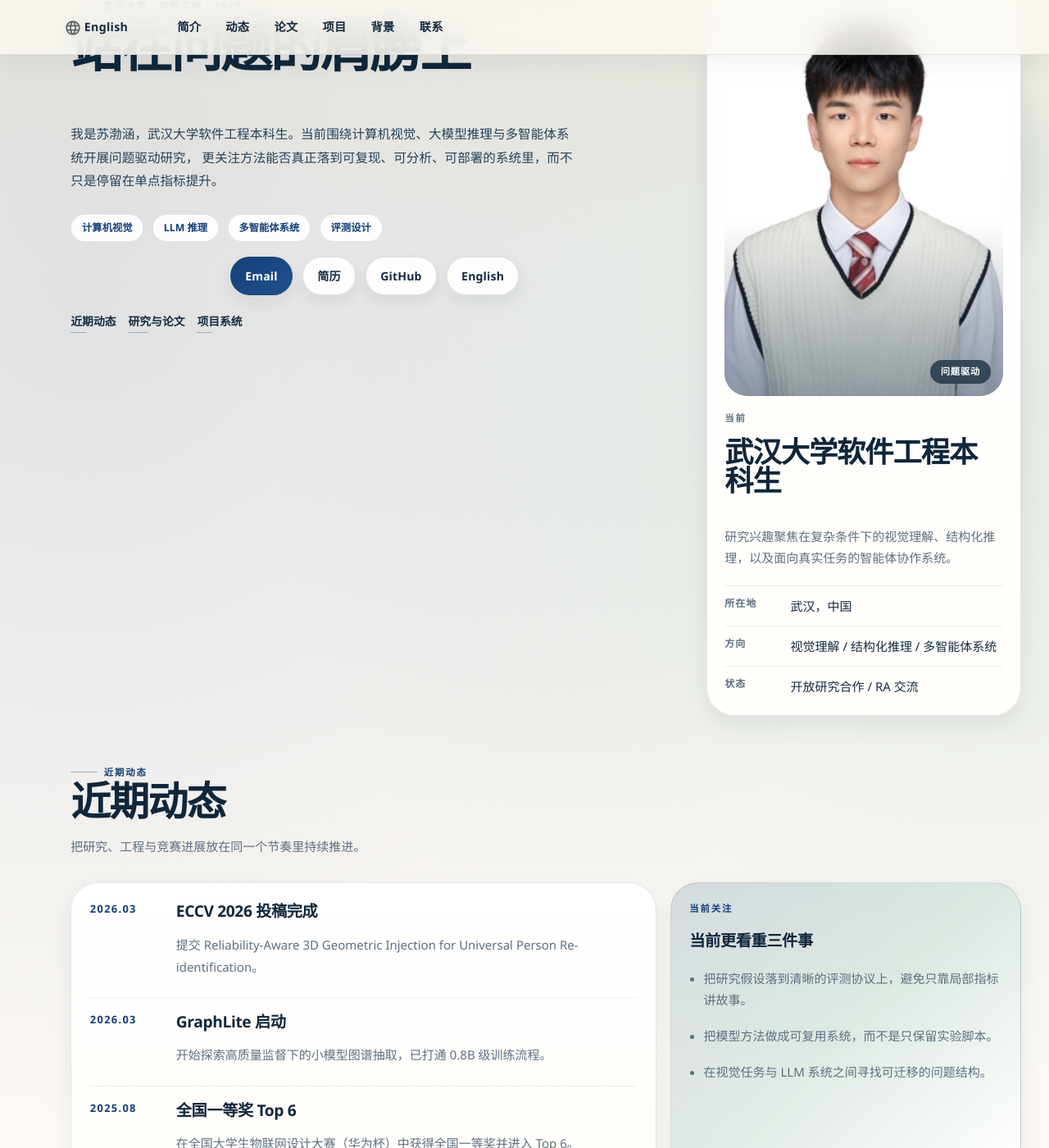
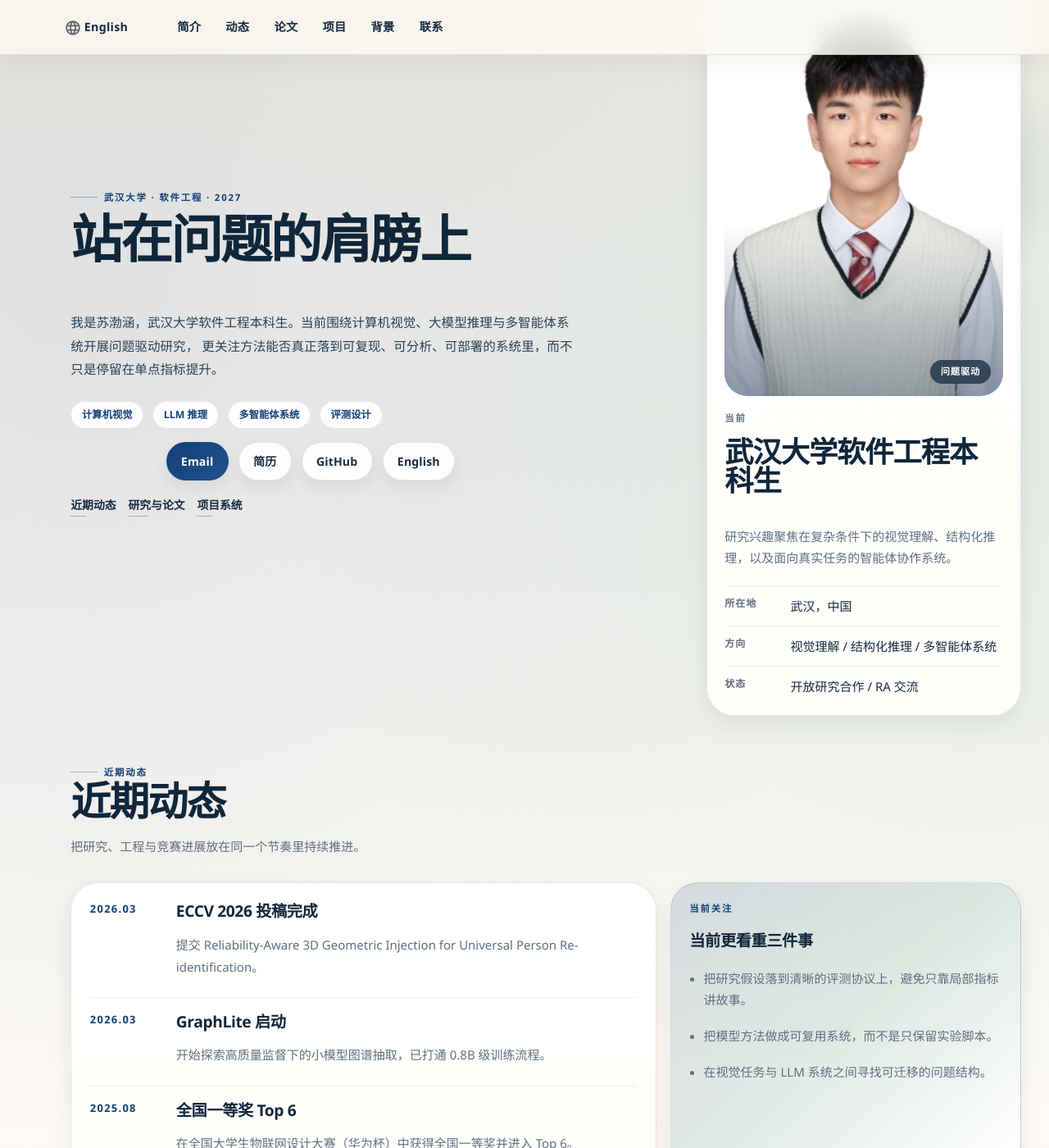
Before and after one commit to BohanSu/BohanSu.github.io, a Jekyll site: the page built from _pages/about.html, in a window 1280 px wide and 1400 px high. Shown: the whole window at 82% size. Built offline with Jekyll 4.4.1, drawn with Linux system fonts in a browser that asks for light colours.

Commit message:
Adjust homepage hero content positioning

```diff
--- a/assets/css/main.scss
+++ b/assets/css/main.scss
@@ -1222,14 +1222,16 @@ h6,
     display: grid;
     grid-template-columns: minmax(0, 1.32fr) minmax(300px, 0.68fr);
     gap: 1.9rem;
-    align-items: start;
+    align-items: center;
 }
 
 .homepage .hero-copy {
     display: grid;
-    align-content: center;
-    gap: 1.2rem;
-    padding: 0.8rem 0.35rem 0.8rem 0;
+    align-content: start;
+    justify-self: start;
+    max-width: 42rem;
+    gap: 1.05rem;
+    padding: 0.3rem 0.2rem 0.3rem 0;
 }
 
 .homepage .page__content .hero-copy h1 {
@@ -1260,6 +1262,12 @@ h6,
     display: flex;
     flex-wrap: wrap;
     gap: 0.72rem;
+}
+
+.homepage .hero-pill-row,
+.homepage .page__content .hero-actions,
+.homepage .hero-jump-links {
+    max-width: 39rem;
 }
 
 .homepage .hero-pill,
@@ -1318,6 +1326,7 @@ h6,
 .homepage .hero-panel {
     display: grid;
     gap: 1rem;
+    align-self: center;
 }
 
 .homepage .surface-card {
@@ -1673,6 +1682,7 @@ h6,
 
     .homepage .hero-copy {
         padding-right: 0;
+        max-width: 100%;
     }
 
     .homepage .page__content .hero-copy h1 {
@@ -1740,6 +1750,7 @@ h6,
 
     .homepage .hero-copy {
         gap: 1.1rem;
+        max-width: 100%;
     }
 
     .homepage .page__content .hero-copy h1,
```
